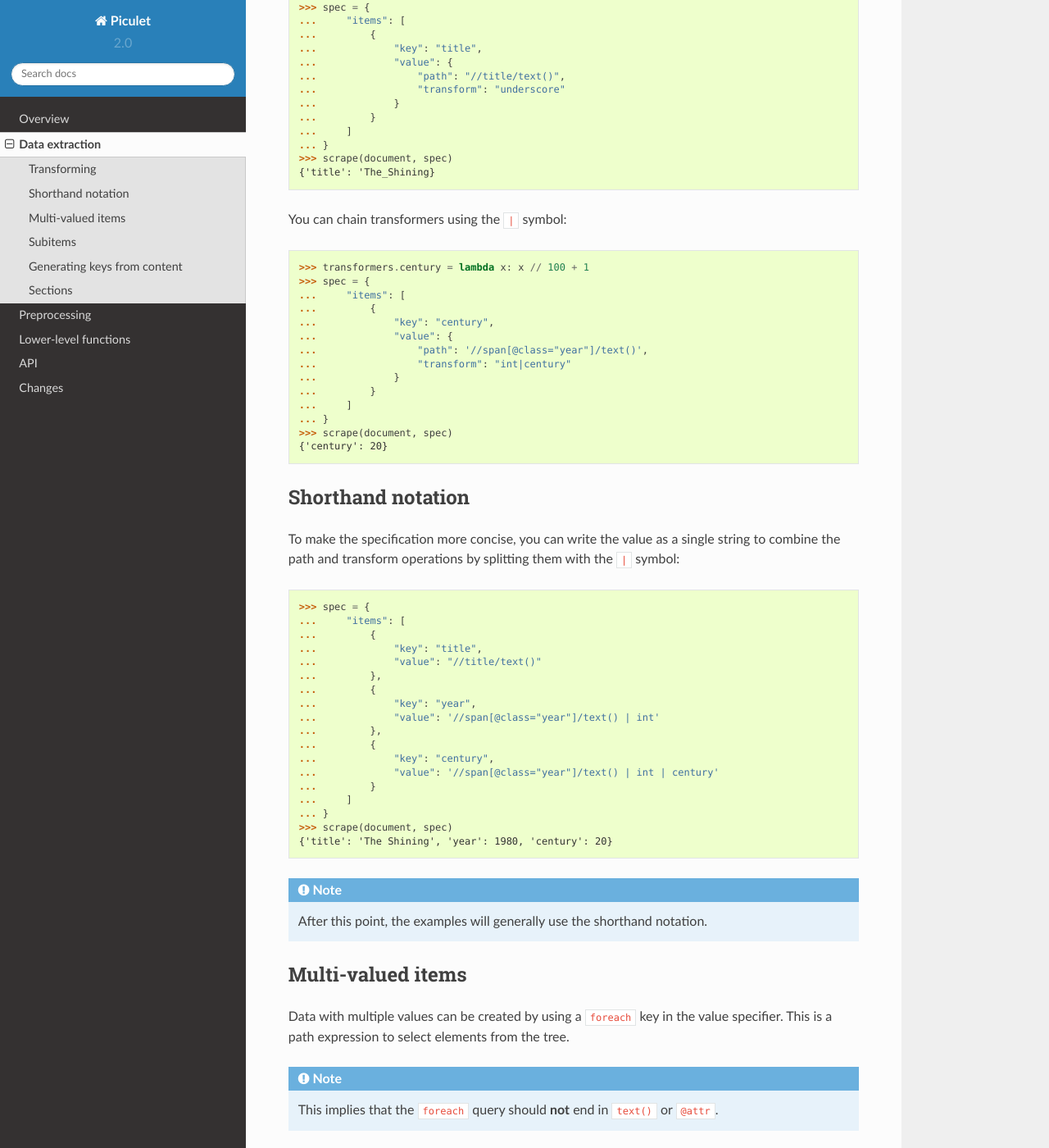
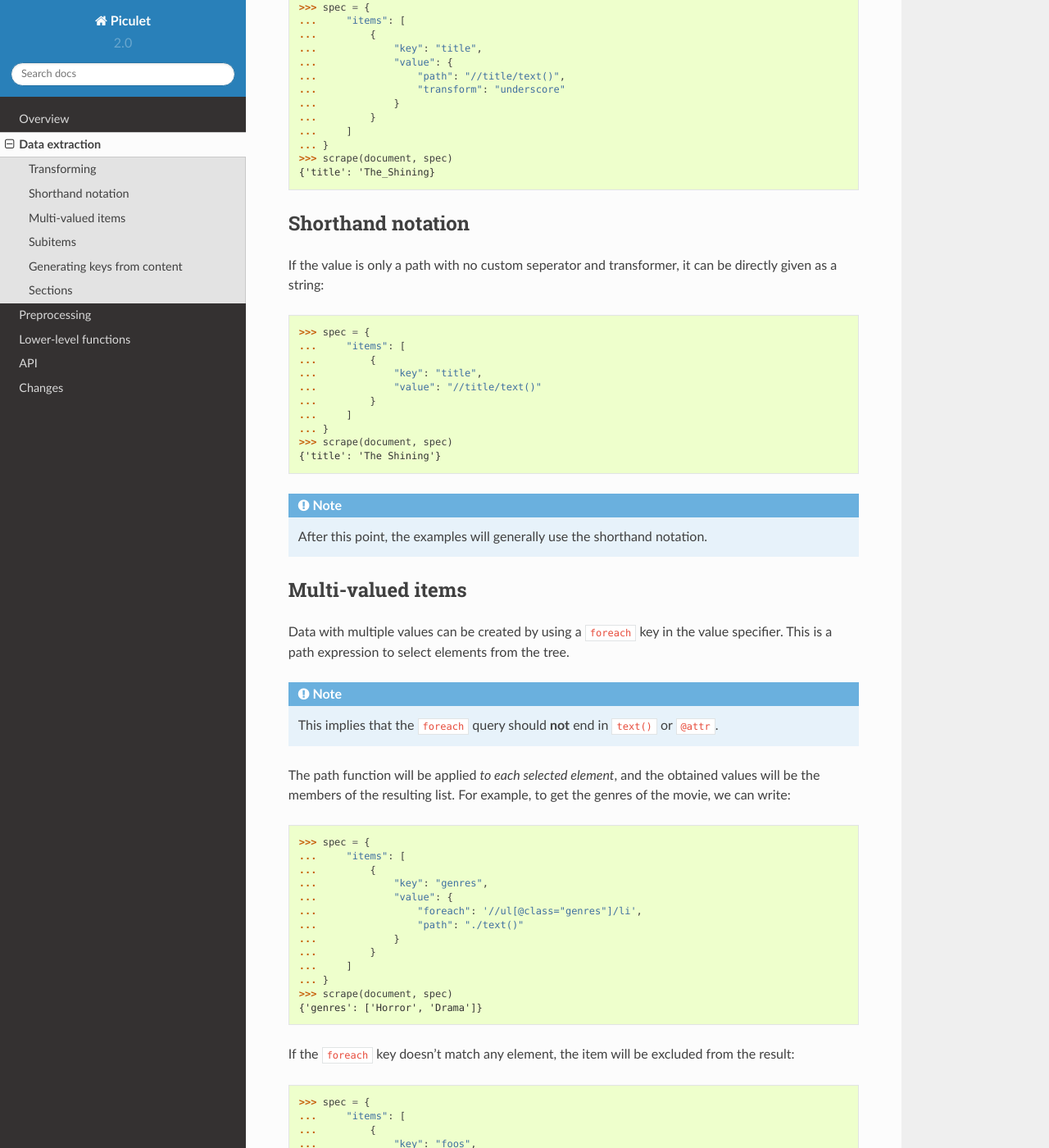
Before and after one commit to uyar/piculet, a Sphinx documentation site: the page built from docs/source/extract.rst, in a window 1280 px wide and 1400 px high, scrolled down 3488 px. Shown: the whole window at 82% size. Built offline with Sphinx 7.4.7 and the Read the Docs theme 2.0.0, drawn with Linux system fonts in a browser that asks for light colours.

Commit message:
remove transformer chaining

```diff
--- a/CHANGES.rst
+++ b/CHANGES.rst
@@ -8,6 +8,7 @@ Changes
 - Drop direct support for YAML.
 - Revert API to OOP style.
 - Move type annotations from stub into source.
+- Remove transformer chaining.
 - Reduce HTML normalization down to essentials.
 - Remove the h2x command from the CLI.
 - Add back the option to specify input file in CLI.
--- a/docs/source/extract.rst
+++ b/docs/source/extract.rst
@@ -203,32 +203,11 @@ If you want to use a custom transformer, you have to register it first:
    >>> scrape(document, spec)
    {'title': 'The_Shining}
 
-
-You can chain transformers using the ``|`` symbol:
-
-.. code-block:: python
-
-   >>> transformers.century = lambda x: x // 100 + 1
-   >>> spec = {
-   ...     "items": [
-   ...         {
-   ...             "key": "century",
-   ...             "value": {
-   ...                 "path": '//span[@class="year"]/text()',
-   ...                 "transform": "int|century"
-   ...             }
-   ...         }
-   ...     ]
-   ... }
-   >>> scrape(document, spec)
-   {'century': 20}
-
 Shorthand notation
 ------------------
 
-To make the specification more concise, you can write the value
-as a single string to combine the path  and transform operations
-by splitting them with the ``|`` symbol:
+If the value is only a path with no custom seperator and transformer,
+it can be directly given as a string:
 
 .. code-block:: python
 
@@ -237,19 +216,11 @@ by splitting them with the ``|`` symbol:
    ...         {
    ...             "key": "title",
    ...             "value": "//title/text()"
-   ...         },
-   ...         {
-   ...             "key": "year",
-   ...             "value": '//span[@class="year"]/text() | int'
-   ...         },
-   ...         {
-   ...             "key": "century",
-   ...             "value": '//span[@class="year"]/text() | int | century'
    ...         }
    ...     ]
    ... }
    >>> scrape(document, spec)
-   {'title': 'The Shining', 'year': 1980, 'century': 20}
+   {'title': 'The Shining'}
 
 .. note::
 
```
Also changed, not shown: docs/source/low-level.rst (+0 -13 lines), piculet.py (+12 -29 lines), 2 other files.
